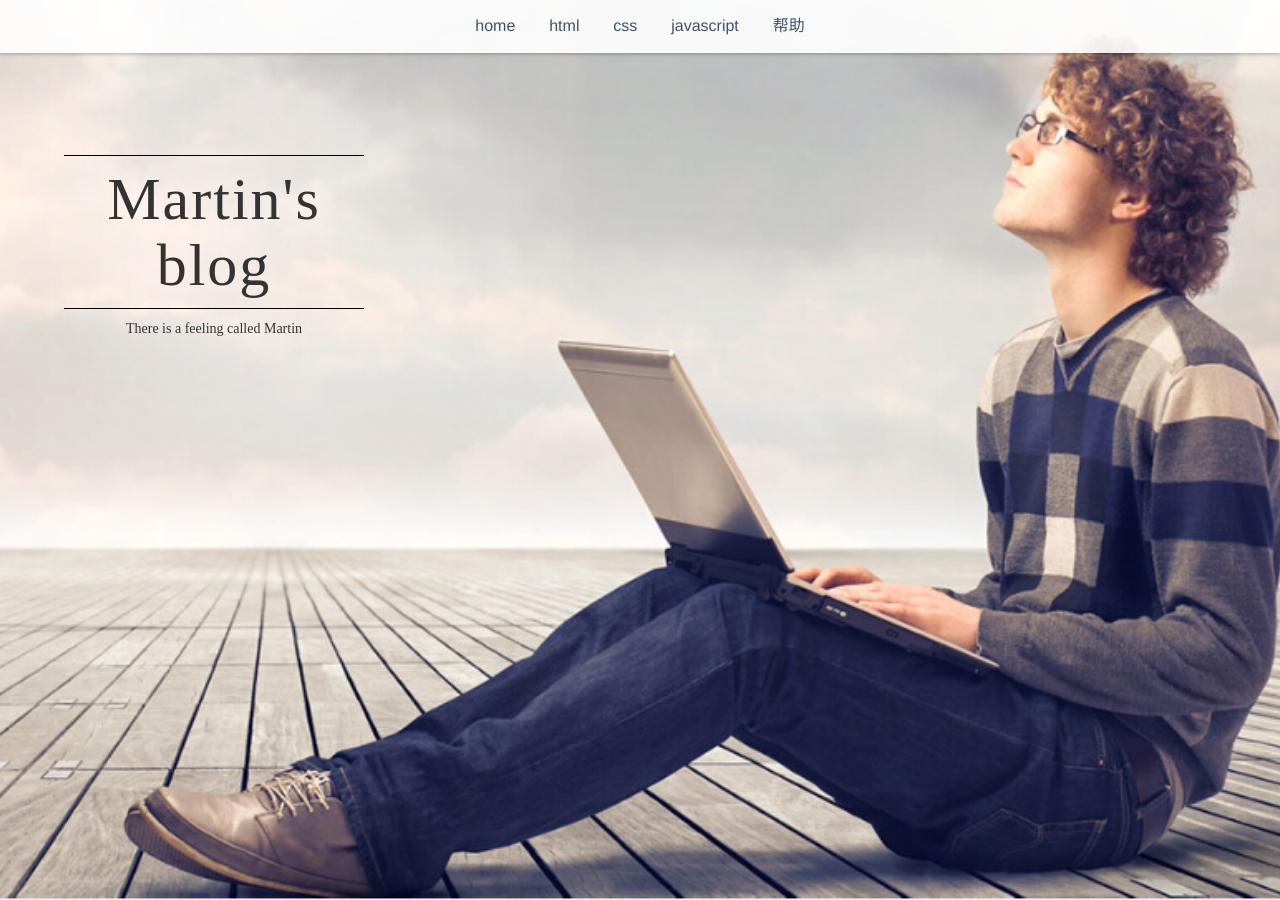
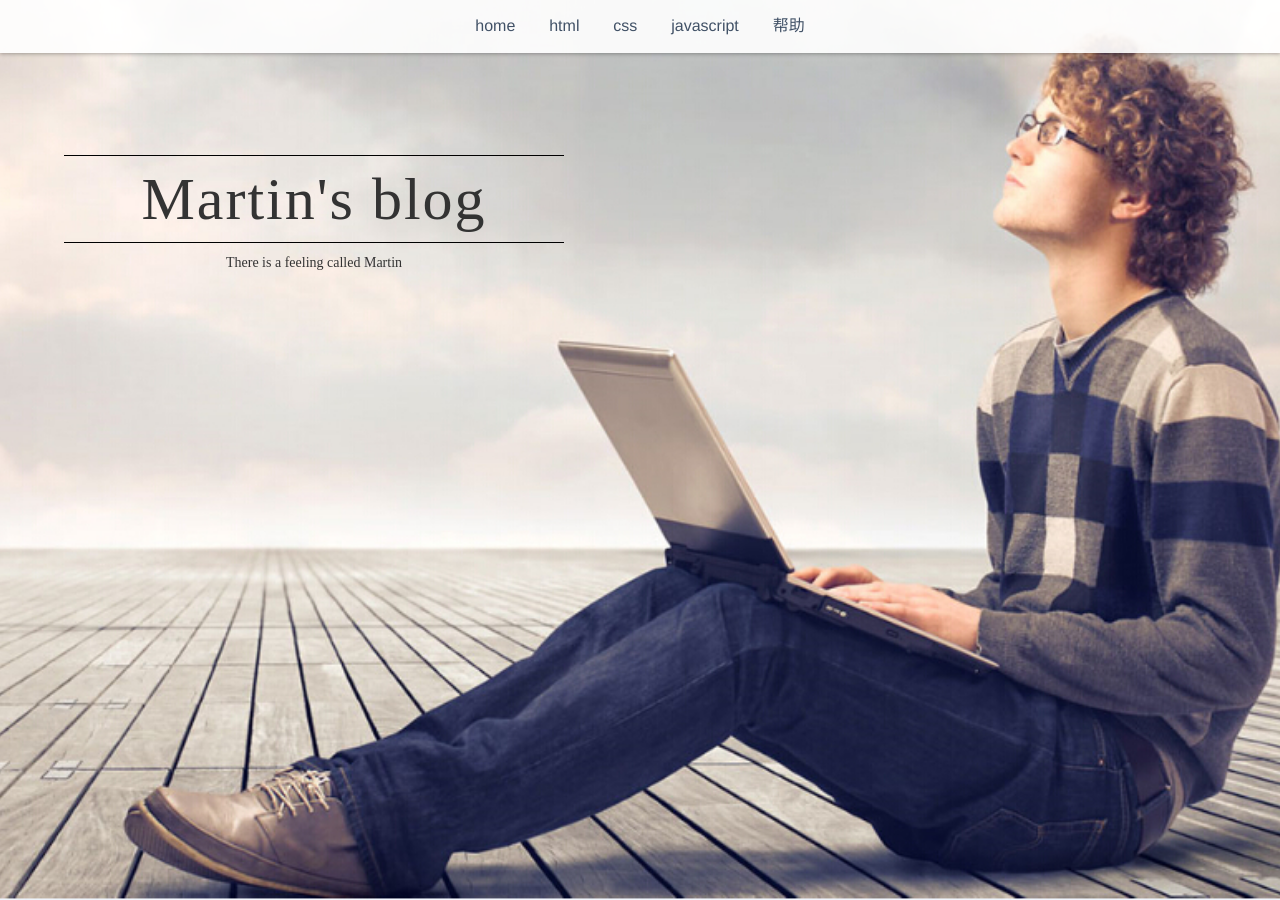
Before and after one commit to Martin0809/blog, a Jekyll site: the page index.html, which Jekyll copies as it is, in a window 1280 px wide and 900 px high. Built offline with Jekyll 4.4.1, drawn with Linux system fonts in a browser that asks for light colours; nearby versions of some CDN libraries; Markdown is read by kramdown in place of the engine named in the settings.

Commit message:
修改宽度

```diff
--- a/css/style.css
+++ b/css/style.css
@@ -93,7 +93,7 @@ body {
 /* 第一个屏幕的内容 */
 .title {
   position: fixed;
-  width: 300px;
+  width: 500px;
   height: 200px;
   top: 15%;
   left: 5%;
```
